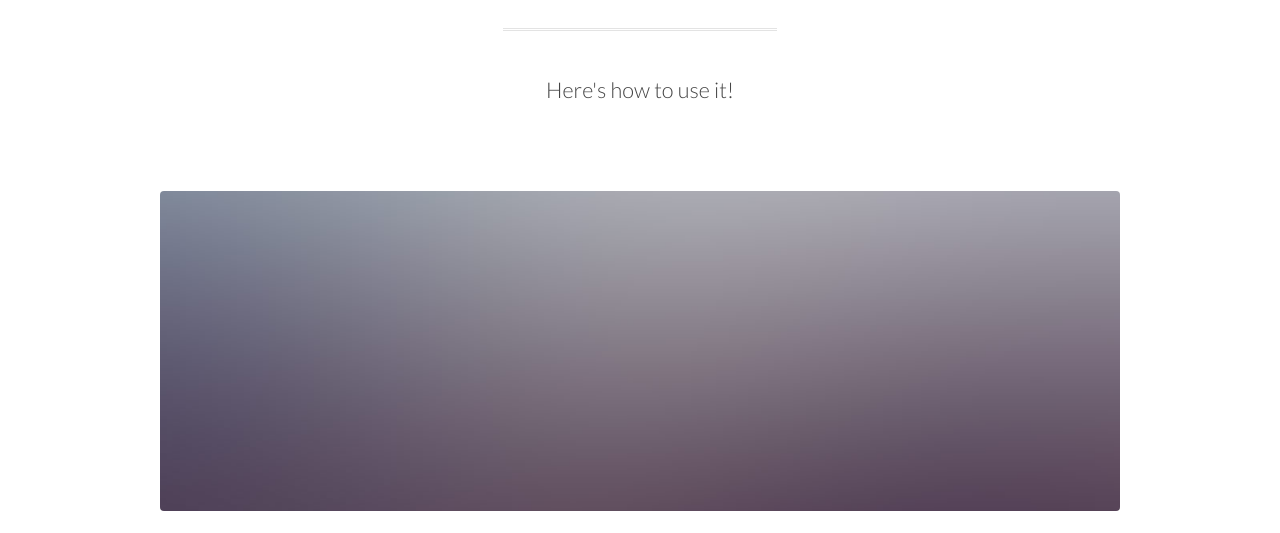
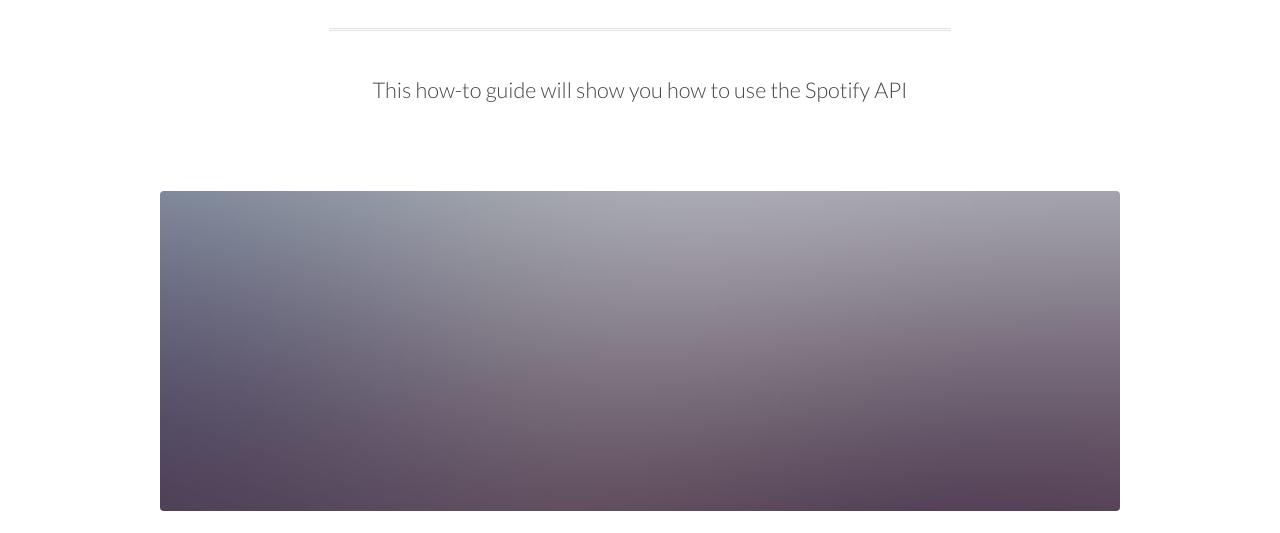
Before and after one commit to alxyli/Spotify-API-Guide, a plain HTML site: page index.html in a window 1280 px wide. Shown: the part 267-800 px from the top of the page. Drawn offline with Linux system fonts and the light colour scheme.

Commit message:
description

```diff
--- a/index.html
+++ b/index.html
@@ -42,7 +42,7 @@
 
 					<header class="major">
 						<h2>Spotify API</h2>
-						<p>Here's how to use it!</p>
+						<p>This how-to guide will show you how to use the Spotify API</p>
 					</header>
 
 					<a href="#" class="image fit"><img src="images/pic08.jpg" alt="" /></a>
```
